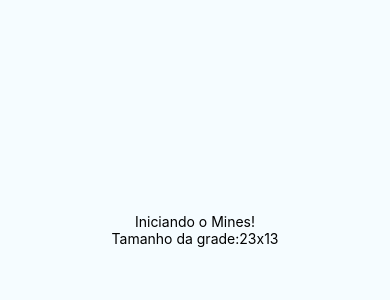
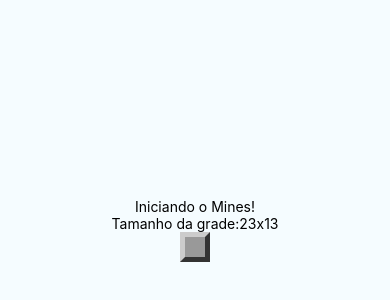
Before and after one commit to rochaskingdom/ProjetoCampoMinado, a React Native app: screen / in a window 390 px wide. Shown: the part 192-492 px from the top of the page. Built offline with nearby package versions, Linux system fonts and the light colour scheme.

Commit message:
Componente Campo (Field) 01

```diff
--- a/App.js
+++ b/App.js
@@ -1,14 +1,12 @@
 import React, {Component} from 'react';
 import {
-  SafeAreaView,
   StyleSheet,
-  ScrollView,
   View,
   Text,
-  StatusBar,
 } from 'react-native';
 
-import params from './src/Params';
+import params from './src/params';
+import Field from './src/components/Field'
 
 export default class App extends Component {
   render() {
@@ -16,8 +14,9 @@ export default class App extends Component {
       <View style={styles.container}>
         <Text>Iniciando o Mines!</Text>
         <Text>Tamanho da grade:
-          {params.getRowsAmount()}x{params.getComlumsAmount()}
-        </Text>
+          {params.getRowsAmount()}x{params.getColumnsAmount()}</Text>
+
+          <Field />
       </View>
     )
   }
--- /dev/null
+++ b/src/components/Field.js
@@ -0,0 +1,30 @@
+import React from 'react'
+import { View, StyleSheet } from 'react-native'
+import params from '../params'
+
+export default props => {
+    const styleField = [styles.field]
+    // outros estilos aqui
+    if (styleField.length === 1) styleField.push(styles.regular)
+
+    return (
+        <View style={styleField}>
+
+        </View>
+    )
+}
+
+const styles = StyleSheet.create({
+    field: {
+        height: params.blockSize,
+        width: params.blockSize,
+        borderWidth: params.borderSize,
+    },
+    regular: {
+        backgroundColor: '#999',
+        borderLeftColor: '#CCC',
+        borderTopColor: '#CCC',
+        borderRightColor: '#333',
+        borderBottomColor: '#333',
+    }
+})
--- a/src/Params.js
+++ b/src/params.js
@@ -6,13 +6,13 @@ const params = {
     fontSize: 15,
     headerRatio: 0.15, // Proporcao do painel superior na tela
     difficultLevel: 0.1,
-    getComlumsAmount() {
-        const widht = Dimensions.get('window').width
-        return Math.floor(widht / this.blockSize)
+    getColumnsAmount() {
+        const width = Dimensions.get('window').width
+        return Math.floor(width / this.blockSize)
     },
     getRowsAmount() {
-        const totalHeigh = Dimensions.get('window').height
-        const boardHeight = totalHeigh * (1 - this.headerRatio)
+        const totalHeight = Dimensions.get('window').height
+        const boardHeight = totalHeight * (1 - this.headerRatio)
         return Math.floor(boardHeight / this.blockSize)
     }
 }
```
